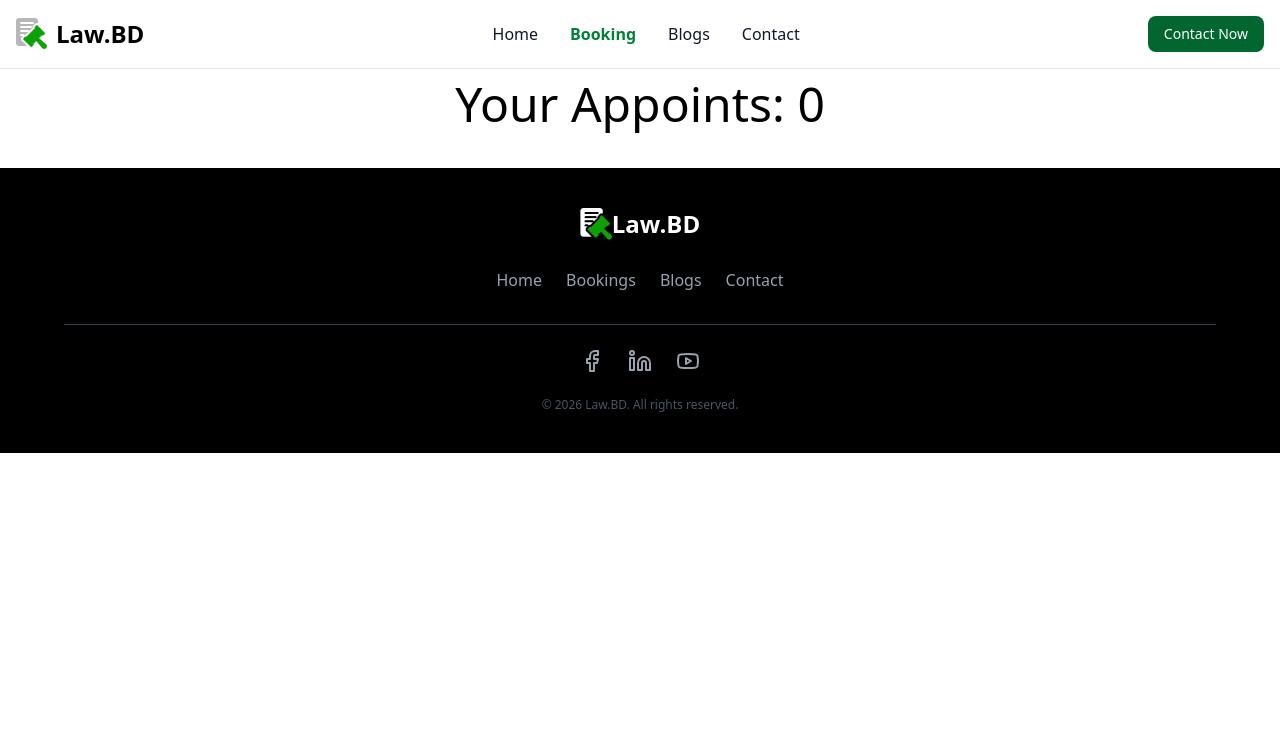
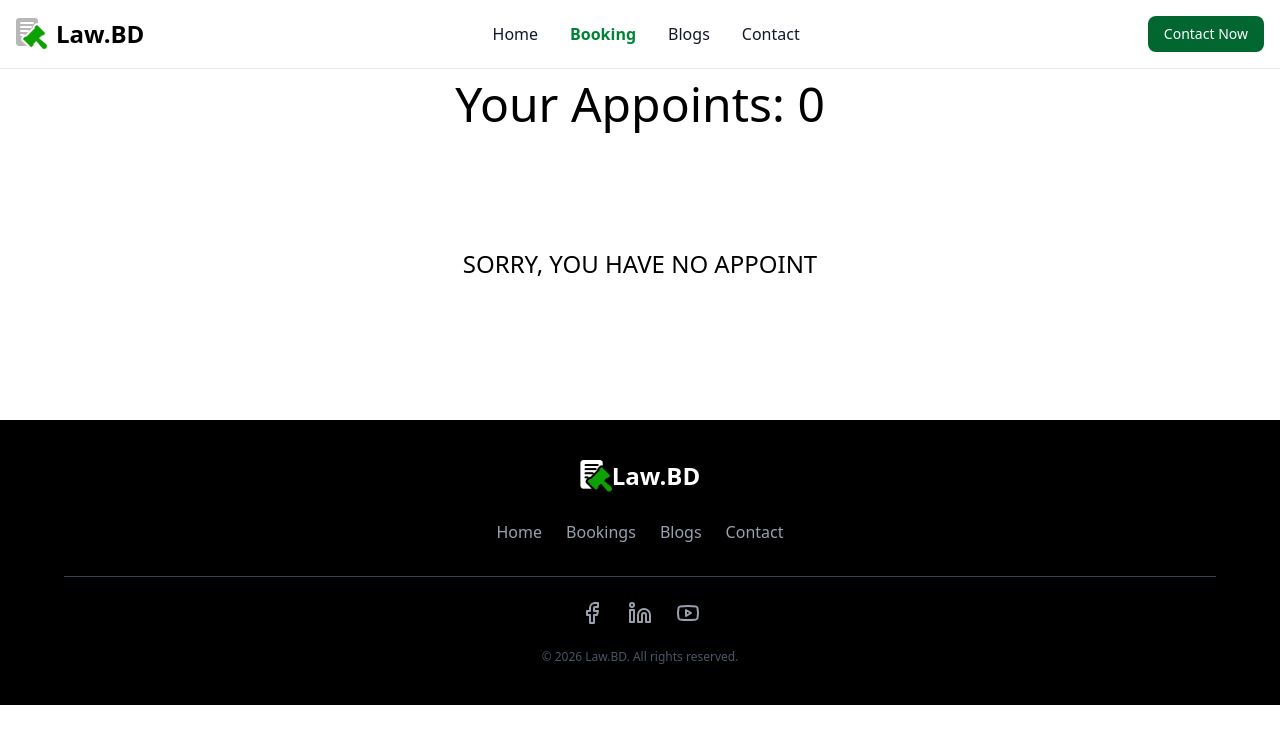
Before and after one commit to bassaami/assign-advocate-8, a React (Vite) app: page /appoints in a window 1280 px wide. Shown: the top 744 px of the page. Built offline with nearby package versions, Linux system fonts and the light colour scheme.

Commit message:
bug fixed done

```diff
--- a/src/paGes/AppoIntLisp.jsx
+++ b/src/paGes/AppoIntLisp.jsx
@@ -59,6 +59,7 @@ useEffect(() => {
     return (
         <div className='mt-20 mx-auto'>
             <h1 className='text-5xl text-center'> Your Appoints: {usrAppointT.length} </h1>
+{usrAppointT.length === 0 && <h1 className='text-2xl my-30 text-center'>SORRY, YOU HAVE NO APPOINT</h1>}
 
 {/* --- CHART SECTION --- */}
       {usrAppointT.length > 0 && (
```
